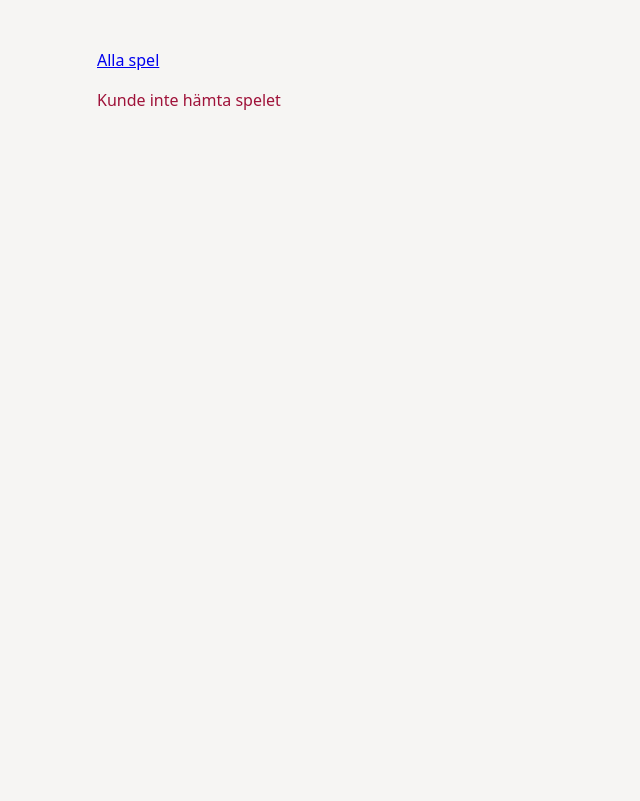
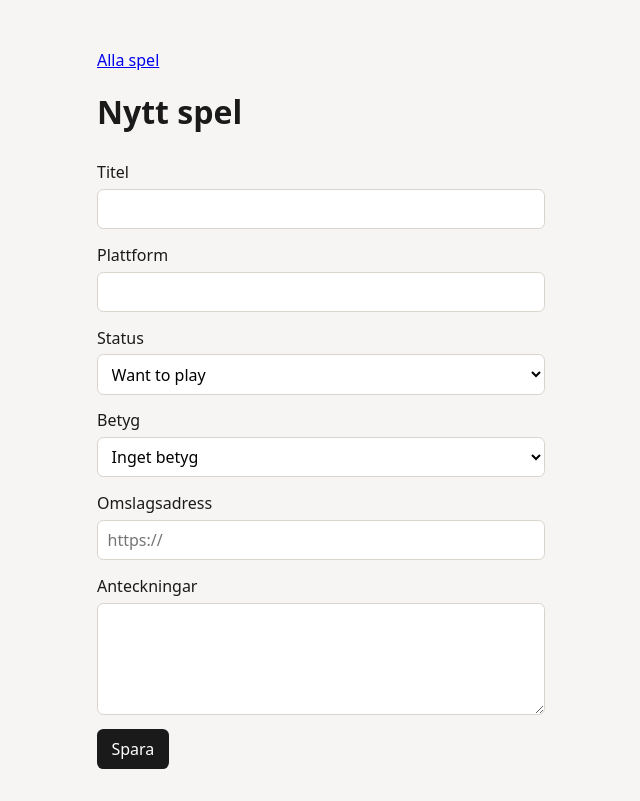
Before and after one commit to jennygustafsson/questlog, a React (Vite) app: page /games/new in a window 1280 px wide. Shown: the whole page, without its empty margins (223-863 px from the left). Built offline with nearby package versions, Linux system fonts and the light colour scheme; no server answers.

Commit message:
feat: add a game

```diff
--- a/src/App.tsx
+++ b/src/App.tsx
@@ -1,11 +1,13 @@
 import { Route, Routes } from 'react-router-dom'
 import GamePage from './GamePage.tsx'
 import Home from './Home.tsx'
+import NewGamePage from './NewGamePage.tsx'
 
 export default function App() {
   return (
     <Routes>
       <Route path="/" element={<Home />} />
+      <Route path="/games/new" element={<NewGamePage />} />
       <Route path="/games/:id" element={<GamePage />} />
     </Routes>
   )
--- a/src/Home.tsx
+++ b/src/Home.tsx
@@ -1,4 +1,5 @@
 import { useEffect, useState } from 'react'
+import { Link } from 'react-router-dom'
 import { API_BASE } from './config.ts'
 import GameList from './components/GameList.tsx'
 import type { Game } from './types.ts'
@@ -47,6 +48,9 @@ export default function Home() {
   return (
     <main>
       <h1>Questlog</h1>
+      <p>
+        <Link to="/games/new">Lägg till spel</Link>
+      </p>
       {loading && <p>Laddar spel…</p>}
       {!loading && error && <p className="error">{error}</p>}
       {!loading && !error && <GameList games={games} />}
--- /dev/null
+++ b/src/NewGamePage.tsx
@@ -0,0 +1,57 @@
+import { useState } from 'react'
+import { Link, useNavigate } from 'react-router-dom'
+import { API_BASE } from './config.ts'
+import NewGameForm from './components/NewGameForm.tsx'
+import type { NewGameInput } from './components/NewGameForm.tsx'
+import type { Game } from './types.ts'
+
+export default function NewGamePage() {
+  const navigate = useNavigate()
+  const [submitting, setSubmitting] = useState(false)
+  const [error, setError] = useState<string | null>(null)
+
+  async function handleSubmit(input: NewGameInput) {
+    setSubmitting(true)
+    setError(null)
+
+    const game = {
+      title: input.title,
+      platform: input.platform,
+      status: input.status,
+      notes: input.notes,
+      ...(input.rating !== null ? { rating: input.rating } : {}),
+      ...(input.coverUrl ? { coverUrl: input.coverUrl } : {}),
+    }
+
+    try {
+      const response = await fetch(`${API_BASE}/games`, {
+        method: 'POST',
+        headers: { 'Content-Type': 'application/json' },
+        body: JSON.stringify(game),
+      })
+
+      if (!response.ok) {
+        const body = (await response.json()) as { message?: string }
+        setError(body.message ?? 'Kunde inte spara spelet')
+        return
+      }
+
+      const created = (await response.json()) as Game
+      navigate(`/games/${created.id}`)
+    } catch {
+      setError('Kunde inte spara spelet')
+    } finally {
+      setSubmitting(false)
+    }
+  }
+
+  return (
+    <main>
+      <p>
+        <Link to="/">Alla spel</Link>
+      </p>
+      <h1>Nytt spel</h1>
+      <NewGameForm submitting={submitting} error={error} onSubmit={handleSubmit} />
+    </main>
+  )
+}
--- /dev/null
+++ b/src/components/NewGameForm.tsx
@@ -0,0 +1,87 @@
+import type { FormEvent } from 'react'
+import { statusLabel } from '../status.ts'
+import type { GameStatus } from '../types.ts'
+
+export type NewGameInput = {
+  title: string
+  platform: string
+  status: GameStatus
+  rating: number | null
+  coverUrl: string
+  notes: string
+}
+
+type NewGameFormProps = {
+  submitting: boolean
+  error: string | null
+  onSubmit: (game: NewGameInput) => void
+}
+
+const statuses = Object.keys(statusLabel) as GameStatus[]
+
+export default function NewGameForm({
+  submitting,
+  error,
+  onSubmit,
+}: NewGameFormProps) {
+  function handleSubmit(event: FormEvent<HTMLFormElement>) {
+    event.preventDefault()
+    const form = new FormData(event.currentTarget)
+    const rating = String(form.get('rating') ?? '')
+
+    onSubmit({
+      title: String(form.get('title') ?? ''),
+      platform: String(form.get('platform') ?? ''),
+      status: String(form.get('status') ?? 'want') as GameStatus,
+      rating: rating ? Number(rating) : null,
+      coverUrl: String(form.get('coverUrl') ?? ''),
+      notes: String(form.get('notes') ?? ''),
+    })
+  }
+
+  return (
+    <form className="game-form" onSubmit={handleSubmit}>
+      <label>
+        Titel
+        <input name="title" required maxLength={100} />
+      </label>
+      <label>
+        Plattform
+        <input name="platform" required maxLength={40} />
+      </label>
+      <label>
+        Status
+        <select name="status" defaultValue="want">
+          {statuses.map((status) => (
+            <option key={status} value={status}>
+              {statusLabel[status]}
+            </option>
+          ))}
+        </select>
+      </label>
+      <label>
+        Betyg
+        <select name="rating" defaultValue="">
+          <option value="">Inget betyg</option>
+          <option value="1">1</option>
+          <option value="2">2</option>
+          <option value="3">3</option>
+          <option value="4">4</option>
+          <option value="5">5</option>
+        </select>
+      </label>
+      <label>
+        Omslagsadress
+        <input name="coverUrl" type="url" placeholder="https://" />
+      </label>
+      <label>
+        Anteckningar
+        <textarea name="notes" rows={4} maxLength={1000} />
+      </label>
+      {error && <p className="error">{error}</p>}
+      <button type="submit" disabled={submitting}>
+        {submitting ? 'Sparar…' : 'Spara'}
+      </button>
+    </form>
+  )
+}
--- a/src/index.css
+++ b/src/index.css
@@ -63,3 +63,38 @@ h1 {
 .error {
   color: #9f1239;
 }
+
+.game-form {
+  display: grid;
+  gap: 0.85rem;
+  max-width: 28rem;
+}
+
+.game-form label {
+  display: grid;
+  gap: 0.3rem;
+}
+
+.game-form input,
+.game-form select,
+.game-form textarea {
+  font: inherit;
+  padding: 0.45rem 0.6rem;
+  border: 1px solid #d8d4cc;
+  border-radius: 0.4rem;
+  background: #fff;
+}
+
+.game-form button {
+  font: inherit;
+  width: fit-content;
+  padding: 0.5rem 0.9rem;
+  border: 0;
+  border-radius: 0.4rem;
+  background: #1a1a1a;
+  color: #fff;
+}
+
+.game-form button:disabled {
+  opacity: 0.6;
+}
```
